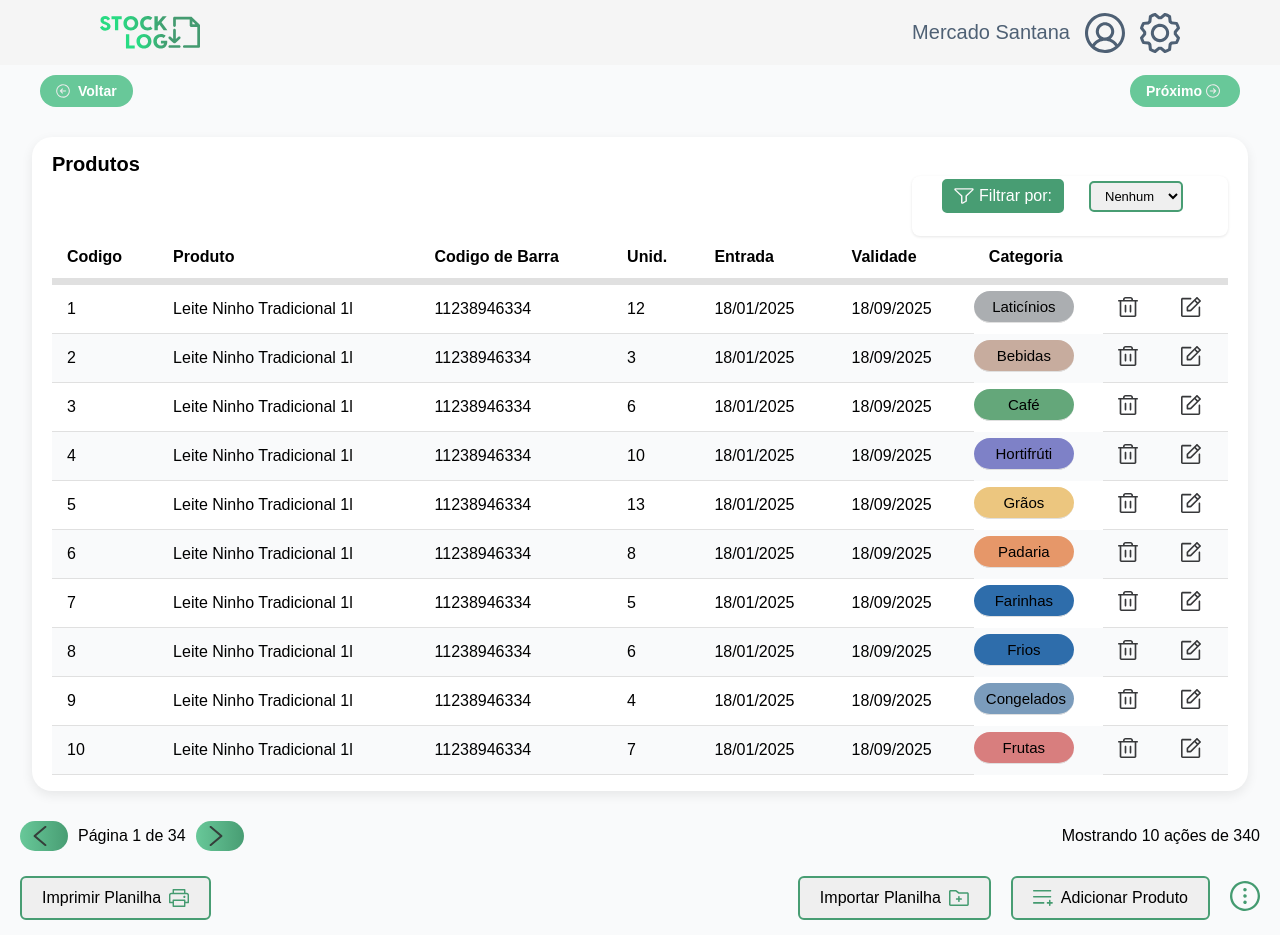
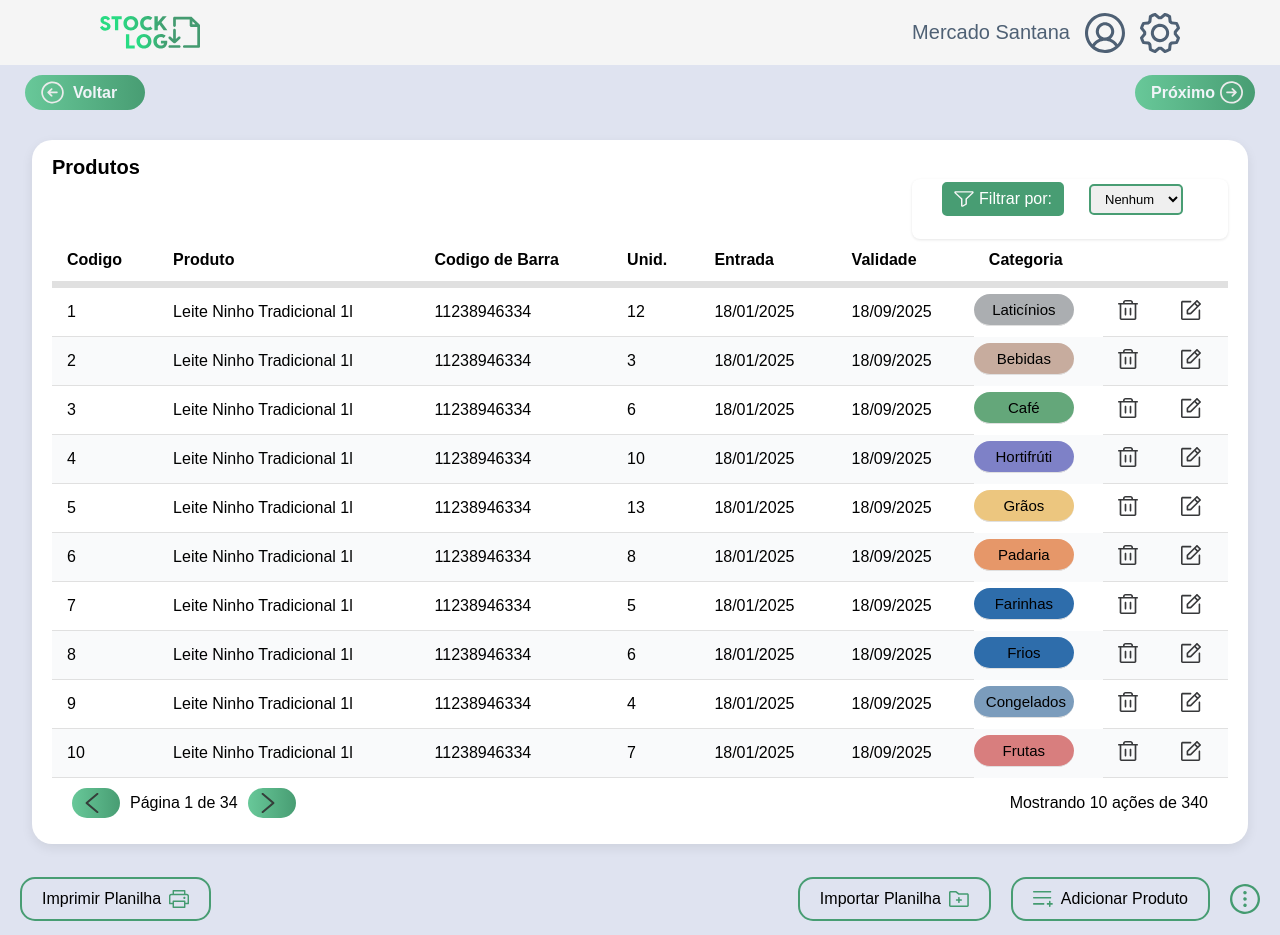
Before and after one commit to EmilySouza22/StockLog, a plain HTML site: page src/pages/Products/index.html in a window 1280 px wide. Drawn offline with Linux system fonts and the light colour scheme.

Commit message:
WIP: Upgrade alterações

```diff
--- a/src/pages/Products/index.html
+++ b/src/pages/Products/index.html
@@ -198,7 +198,6 @@
                     </tr>
                 </tbody>
             </table>
-        </div>
 
         <div class="footer" id="footer-geral">
             <div class="pagination">
@@ -211,6 +210,8 @@
             <div id="footer-acoes">Mostrando 10 ações de 340</div>
         </div>
         </div>
+
+
 
         <div class="icons-footer" id="icons">
             <div>
@@ -228,11 +229,13 @@
                         Produto</button>
                 </div>
                 <div>
-                    <butto id="btn-botao-mais"><img src="../../assets/imgs/products/icon/botao-mais-opiçoes.svg"
+                    <button id="btn-botao-mais"><img src="../../assets/imgs/products/icon/botao-mais-opiçoes.svg"
                             alt=""></button>
                 </div>
             </div>
         </div>
+        </div>
+
     </main>
 </body>
 
--- a/src/pages/Products/style.css
+++ b/src/pages/Products/style.css
@@ -6,7 +6,7 @@
 }
 
 html, body{
-  background-color: #f9fafb;
+  background-color: #dfe3f0;
    overflow-x: hidden;
 }
 
@@ -52,8 +52,8 @@
   display: flex;
   justify-content: space-between;
   align-items: center;
-  padding: 10px 40px;
-  background-color: transparent;
+  padding: 10px 20px;
+  background-color: #dfe3f0;
   position: sticky;
   top: 0;
   z-index: 10;
@@ -62,13 +62,16 @@
 .navigation-buttons .btn {
   display: flex;
   align-items: center;
-  gap: 4px;
-  background: #68c899;
-  color: white;
+  gap: 5px;
+  background: linear-gradient(to right, #68c899, #489d73);
+  color: #f0f4f8;
   border: none;
+  width: 120px;
+  height: 35px;
   padding: 8px 16px;
-  border-radius: 20px;
-  font-size: 14px;
+  border-radius: 25px;
+  font-size: 16px;
+  margin: 0 5px;
   font-weight: bold;
   cursor: pointer;
 }
@@ -77,20 +80,21 @@
   background: linear-gradient(to right, #68c899, #489d73);
 }
 
-.navigation-buttons .btn img {
+/* .navigation-buttons .btn img {
   width: 16px;
   height: 16px;
-}
+  }*/
+
 
 #btn-voltar img{
-  width: 14px;
-  height: 14px;
+  width: 23px;
+  height: 23px;
   margin-right: 4px;
 }
 
 #btn-proximo img {
-  width: 14px;
-  height: 14px;
+  width: 23px;
+  height: 23px;
   margin-right: 4px;
 }
 
@@ -399,7 +403,7 @@
   justify-content: space-between;
   align-items: center;
   padding: 10px 20px;
-  background-color: #f9fafb;
+  background-color: white;
   position: sticky;
   bottom: 0;
   z-index: 10;
@@ -441,7 +445,7 @@
   justify-content: space-between;
   align-items: center;
   padding: 10px 20px;
-  background-color: #f9fafb;
+  background-color: #dfe3f0;
   position: sticky;
   bottom: 0;
   z-index: 10;
@@ -463,13 +467,14 @@
 
 #btn-imprimir{
   border: 2px solid #489d73;
+  border-radius: 15px;
+  background-color: #dfe3f0;
   padding: 10px 20px;
   display: flex;
   align-items: center;
   gap: 8px;
   cursor: pointer;
   font-size: 16px;
-  border-radius: 6px;
 }
 
 #btn-imprimir img{
@@ -480,13 +485,14 @@
 
 #btn-planilha {
   border: 2px solid #489d73;
+  border-radius: 15px;
+  background-color: #dfe3f0;
   padding: 10px 20px;
   display: flex;             /* para alinhar texto e imagem lado a lado */
   align-items: center;
   gap: 8px;                  /* espaço entre texto e imagem */
   cursor: pointer;           /* muda o cursor ao passar */
   font-size: 16px;
-  border-radius: 6px;
 }
 
 #btn-planilha img {
@@ -496,19 +502,27 @@
 }
 #btn-produto{
   border: 2px solid #489d73;
+  border-radius: 15px;
+  background-color: #dfe3f0;
   padding: 10px 20px;
   display: flex;
   align-items: center;
   gap: 8px;
   cursor: pointer;
   font-size: 16px;
-  border-radius: 6px;
 }
 #btn-produto img{
   width: 20px;
   height: 20px;
   object-fit: contain;
 }
+
+#btn-botao-mais{
+  background-color: #dfe3f0;
+  border: #dfe3f0;
+  border-radius: 1px solid #dfe3f0;
+}
+
 #btn-botao-mais img{
  width: 30px;
   height: 50px;
```
